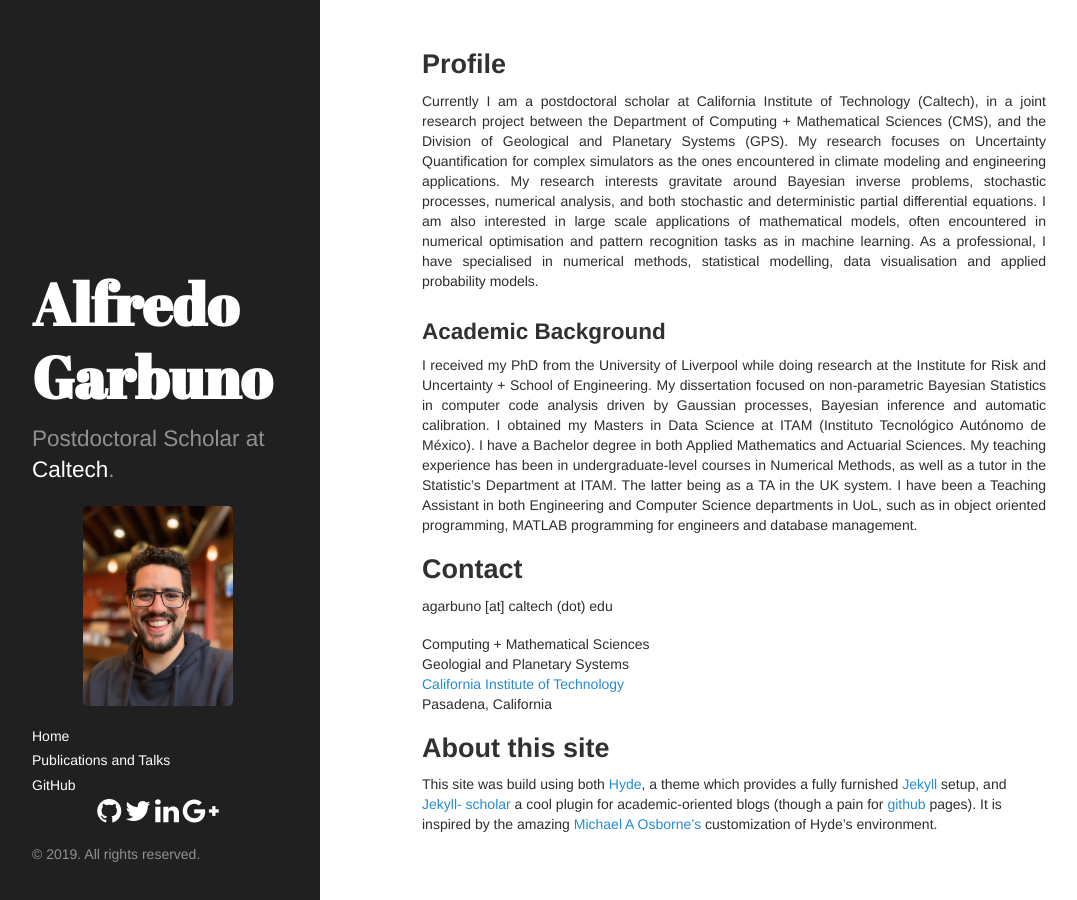
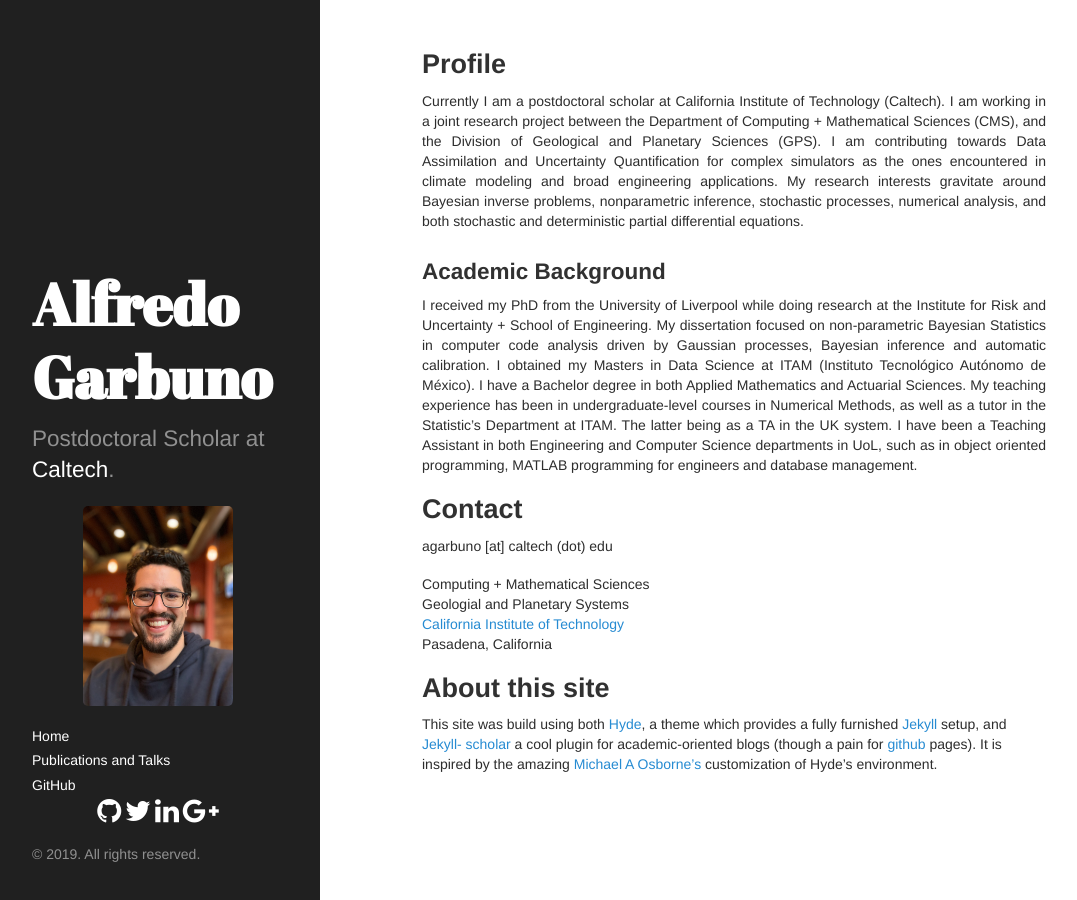
Before and after one commit to agarbuno/agarbuno.github.io, a Jekyll site: the page built from index.md, in a window 1280 px wide. Shown: the whole page, without its empty margins (4-1081 px from the left). Built offline with Jekyll 4.4.1, drawn with Linux system fonts in a browser that asks for light colours; nearby versions of some CDN libraries.

Commit message:
changed a bit my profile

```diff
--- a/index.md
+++ b/index.md
@@ -8,17 +8,19 @@ title: Home
 <div align="justify">
 
 Currently I am a postdoctoral scholar at California Institute of Technology
-(Caltech), in a joint research project between the Department of Computing +
-Mathematical Sciences (CMS), and the Division of Geological and Planetary
-Systems (GPS). My research focuses on Uncertainty Quantification for complex
-simulators as the ones encountered in climate modeling and engineering
-applications. My research interests gravitate around Bayesian inverse problems,
-stochastic processes, numerical analysis, and both stochastic and deterministic
-partial differential equations. I am also interested in large scale applications
-of mathematical models, often encountered in numerical optimisation and pattern
-recognition tasks as in machine learning. As a professional, I have specialised
-in numerical methods, statistical modelling, data visualisation and applied
-probability models.
+(Caltech). I am working in a joint research project between the Department of
+Computing + Mathematical Sciences (CMS), and the Division of Geological and
+Planetary Sciences (GPS). I am contributing towards Data Assimilation and
+Uncertainty Quantification for complex simulators as the ones encountered in
+climate modeling and broad engineering applications. My research interests
+gravitate around Bayesian inverse problems, nonparametric inference, stochastic
+processes, numerical analysis, and both stochastic and deterministic partial
+differential equations.
+
+<!---I am driven by large scale applications of mathematical models, often
+encountered in numerical optimisation and pattern recognition tasks as in
+machine learning. As a professional, I have specialised in numerical methods,
+statistical modelling, data visualisation and applied probability models.--->
 
 </div>
 
@@ -30,13 +32,15 @@ probability models.
 
 I received my PhD from the University of Liverpool while doing research at the
 Institute for Risk and Uncertainty + School of Engineering. My dissertation
-focused on non-parametric Bayesian Statistics in computer code analysis driven by Gaussian processes, Bayesian inference and automatic calibration. I obtained my Masters in Data Science at ITAM
-(Instituto Tecnológico Autónomo de México). I have a Bachelor degree in both
-Applied Mathematics and Actuarial Sciences. My teaching experience has been in
-undergraduate-level courses in Numerical Methods, as well as a tutor in the
-Statistic’s Department at ITAM. The latter being as a TA in the UK system. I have been a Teaching Assistant in both Engineering and Computer
-Science departments in UoL, such as in object oriented programming, MATLAB
-programming for engineers and database management.
+focused on non-parametric Bayesian Statistics in computer code analysis driven
+by Gaussian processes, Bayesian inference and automatic calibration. I obtained
+my Masters in Data Science at ITAM (Instituto Tecnológico Autónomo de México). I
+have a Bachelor degree in both Applied Mathematics and Actuarial Sciences. My
+teaching experience has been in undergraduate-level courses in Numerical
+Methods, as well as a tutor in the Statistic’s Department at ITAM. The latter
+being as a TA in the UK system. I have been a Teaching Assistant in both
+Engineering and Computer Science departments in UoL, such as in object oriented
+programming, MATLAB programming for engineers and database management.
 
 </div>
 
```
Also changed, not shown: publications.md (+6 -6 lines), Gemfile.lock, 1 other file.
